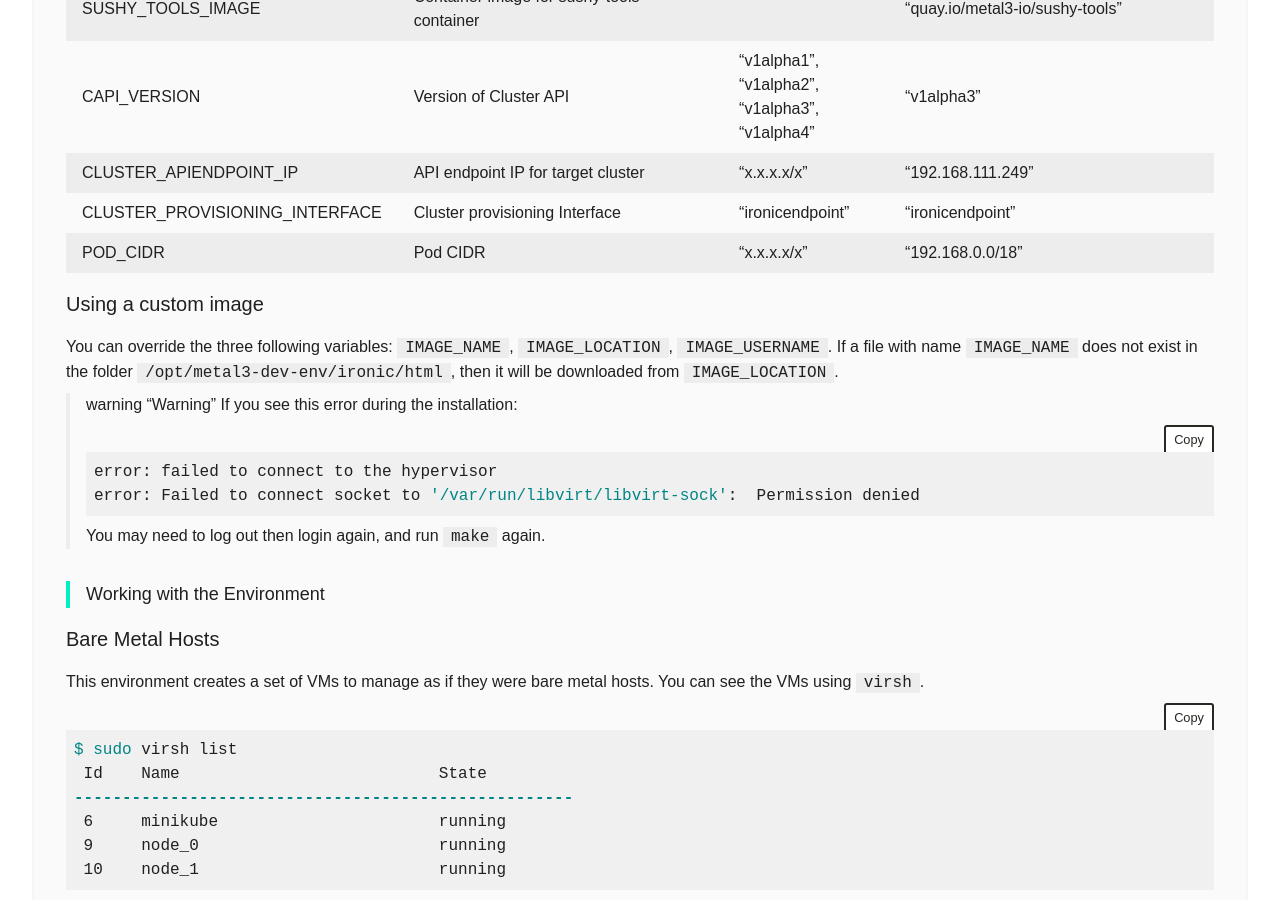
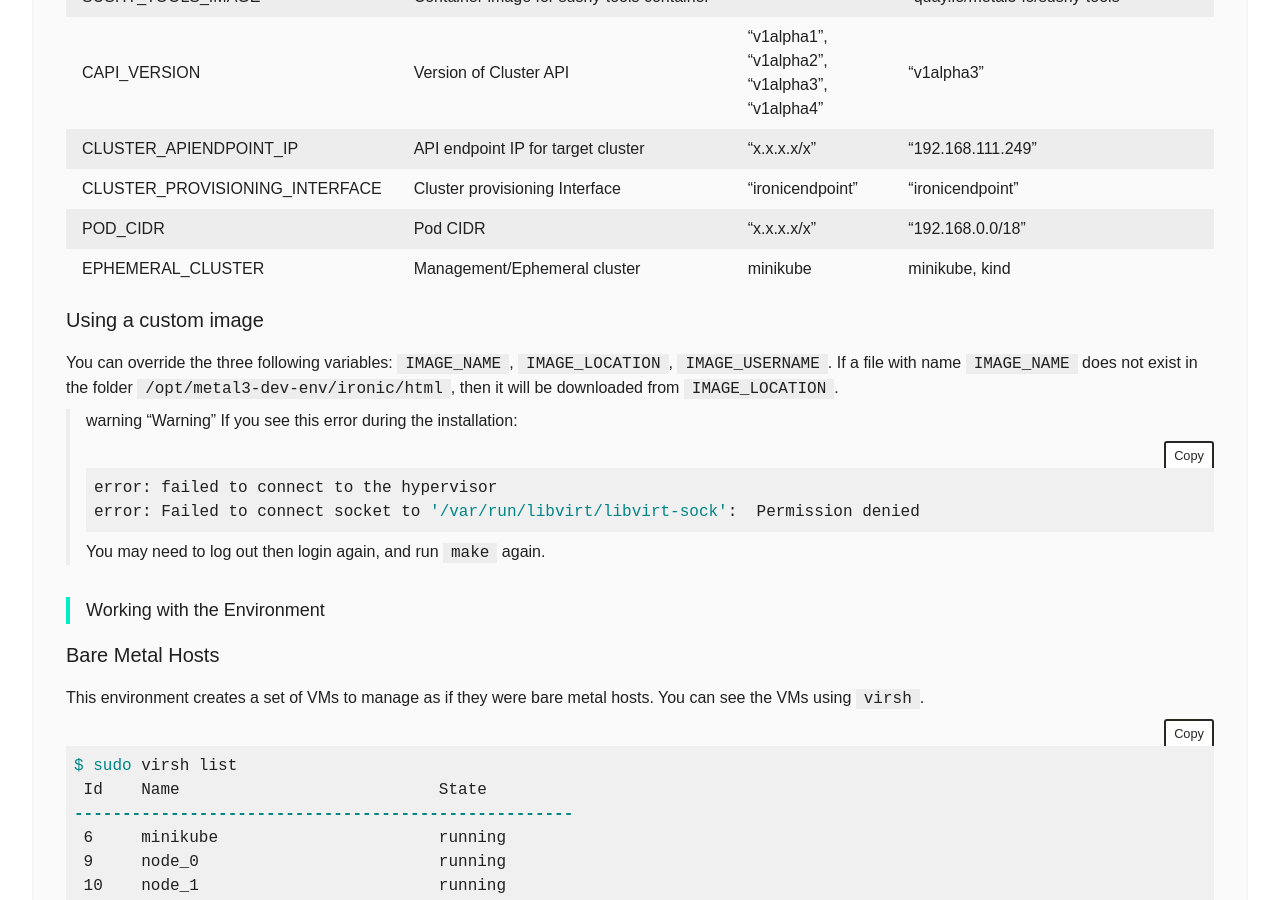
Before and after one commit to metal3-io/metal3-io.github.io, a Jekyll site: the page built from try-it.md, in a window 1280 px wide and 900 px high, scrolled down 4008 px. Built offline with Jekyll 4.4.1, drawn with Linux system fonts in a browser that asks for light colours; nearby versions of some CDN libraries; comment, search, counter and statistics services are not loaded.

Commit message:
Update try-it.md based on #277 in dev-env

```diff
--- a/try-it.md
+++ b/try-it.md
@@ -114,9 +114,11 @@ can configure the following
 | VBMC_IMAGE                     | Container image for vbmc container                                                                                                                                                                                                                       |                                      | "quay.io/metal3-io/vbmc"                                     |
 | SUSHY_TOOLS_IMAGE              | Container image for sushy-tools container                                                                                                                                                                                                                |                                      | "quay.io/metal3-io/sushy-tools"                              |
 | CAPI_VERSION                   | Version of Cluster API                                                                                                                                                                                                                                   | "v1alpha1", "v1alpha2", "v1alpha3", "v1alpha4"   | "v1alpha3"                                                   |
-| CLUSTER_APIENDPOINT_IP         | API endpoint IP for target cluster                                                                                                                                                                                                                        | "x.x.x.x/x"                          | "192.168.111.249"                                            |
+| CLUSTER_APIENDPOINT_IP         | API endpoint IP for target cluster                                                                                                                                                                                                                       | "x.x.x.x/x"                          | "192.168.111.249"                                            |
 | CLUSTER_PROVISIONING_INTERFACE | Cluster provisioning Interface                                                                                                                                                                                                                           | "ironicendpoint"                     | "ironicendpoint"                                             |
 | POD_CIDR                       | Pod CIDR                                                                                                                                                                                                                                                 | "x.x.x.x/x"                          | "192.168.0.0/18"                                             |
+| EPHEMERAL_CLUSTER              | Management/Ephemeral cluster                                                                                                                                                                                                                             | minikube                             | minikube, kind
+
 
 ### Using a custom image
 
```
Also changed, not shown: assets/images/metal3-dev-env.svg.
